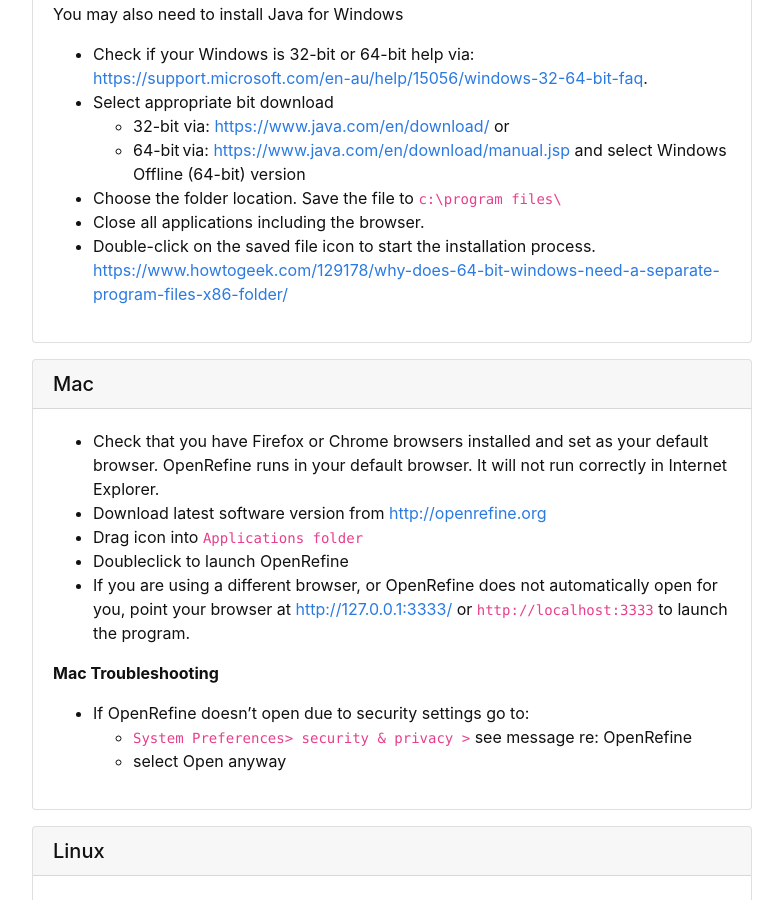
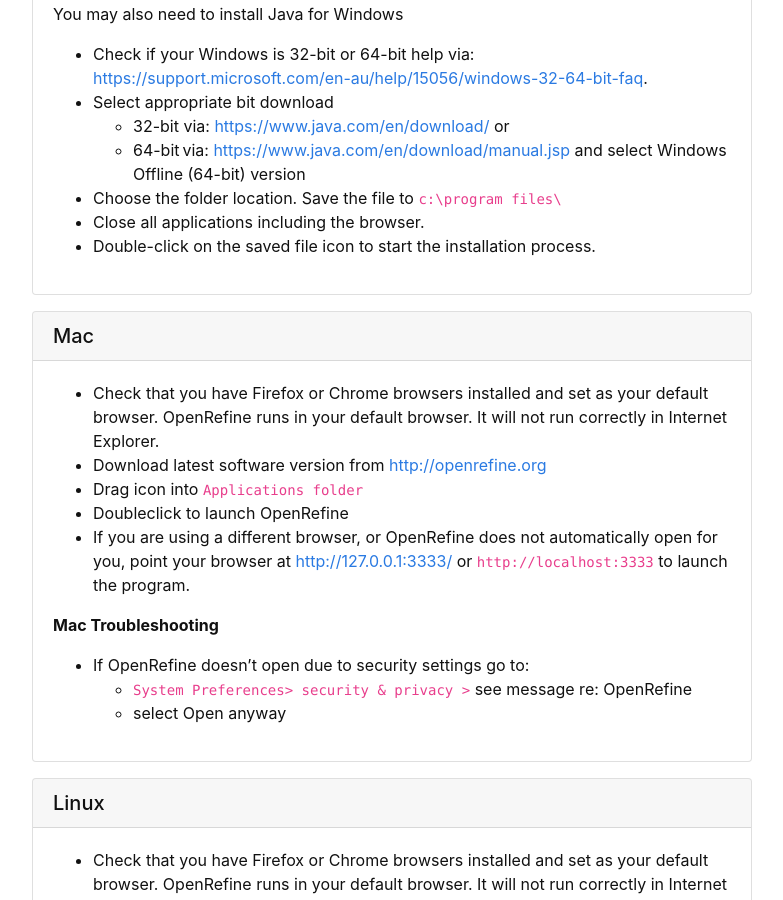
Before and after one commit to GULibrarySandbox/intro-data-wrangle, a Jekyll site: the page built from content/0-setup.md, in a window 1280 px wide and 900 px high, scrolled down 681 px. Shown: the whole window, without its empty margins (248-1031 px from the left). Built offline with Jekyll 4.4.1, drawn with Linux system fonts in a browser that asks for light colours; part of the change alters nothing that is shown.

Commit message:
Update 0-setup.md

```diff
--- a/content/0-setup.md
+++ b/content/0-setup.md
@@ -27,7 +27,7 @@ You may also need to install Java for Windows
 - Choose the folder location. Save the file to `c:\program files\`
 - Close all applications including the browser.
 - Double-click on the saved file icon to start the installation process.
-  [https://www.howtogeek.com/129178/why-does-64-bit-windows-need-a-separate-program-files-x86-folder/](https://www.howtogeek.com/129178/why-does-64-bit-windows-need-a-separate-program-files-x86-folder/){% endcapture %}
+ {% endcapture %}
 {% include card.md header="Windows" text=text %}
 
 {% capture text %}
@@ -67,7 +67,7 @@ The  data used in these lessons is a smaller, four-year subset and has had chang
 - Download the `QLDtrafficAccidentsOpenDataVer1.csv` dataset from [Griffith University’s Research Storage Space](https://research-storage.griffith.edu.au/owncloud/index.php/s/NphyCS2OvSIZe8E)
 - to your `Downloads` folder. We will then import the data into OpenRefine.
 
-Alternately, when you launch OpenRefine in the *Create* lesson:
+Alternately, when you launch OpenRefine in the [*Create*](https://griffithunilibrary.github.io/intro-data-wrangle/content/2-lesson.html) lesson:
 
 - import the data directly from a *Web address*
 - using this link [https://raw.githubusercontent.com/stapletonsl/ClassData2020/master/QLDtrafficAccidentsOpenDataVer1.csv](https://raw.githubusercontent.com/stapletonsl/ClassData2020/master/QLDtrafficAccidentsOpenDataVer1.csv){% endcapture %}
```
